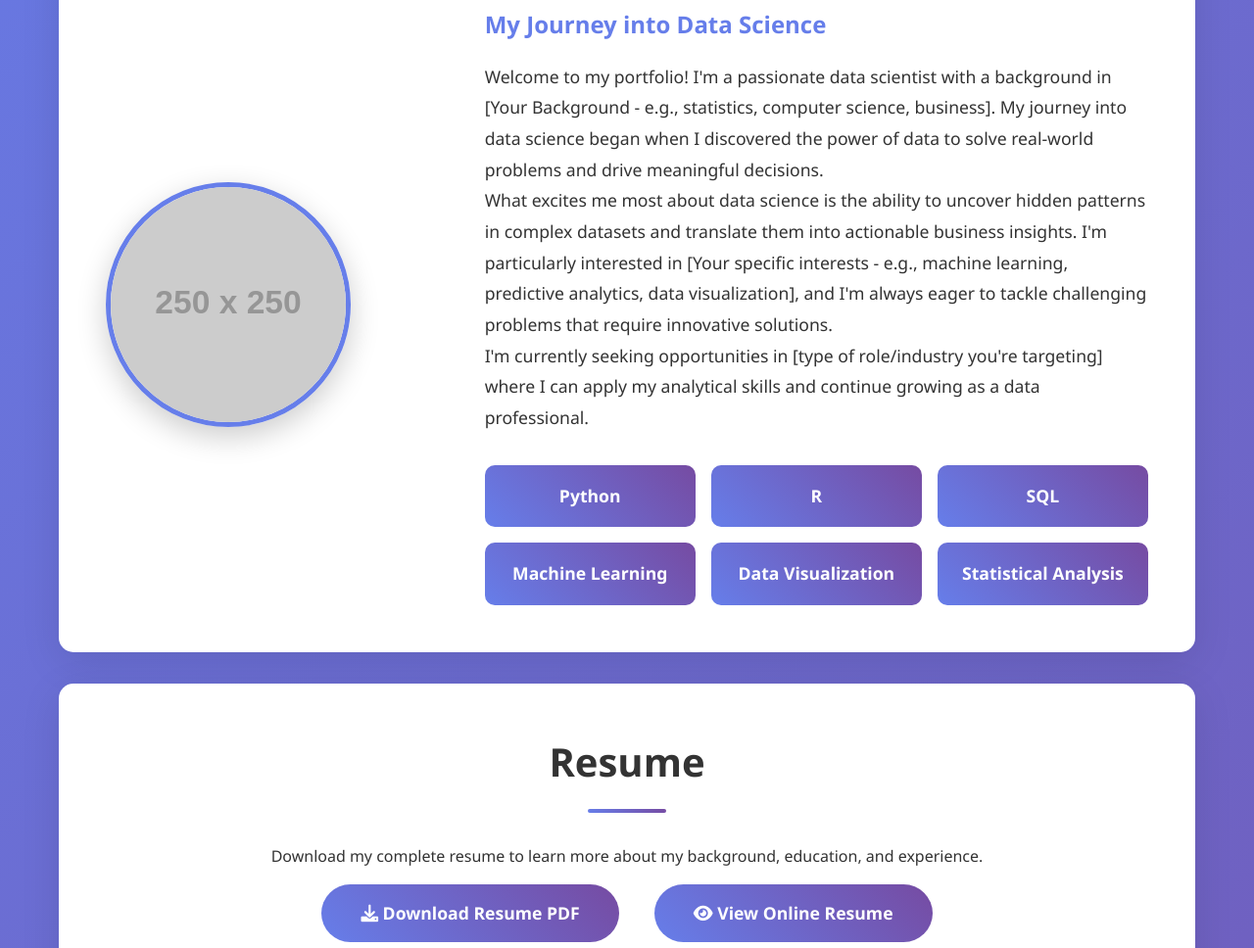
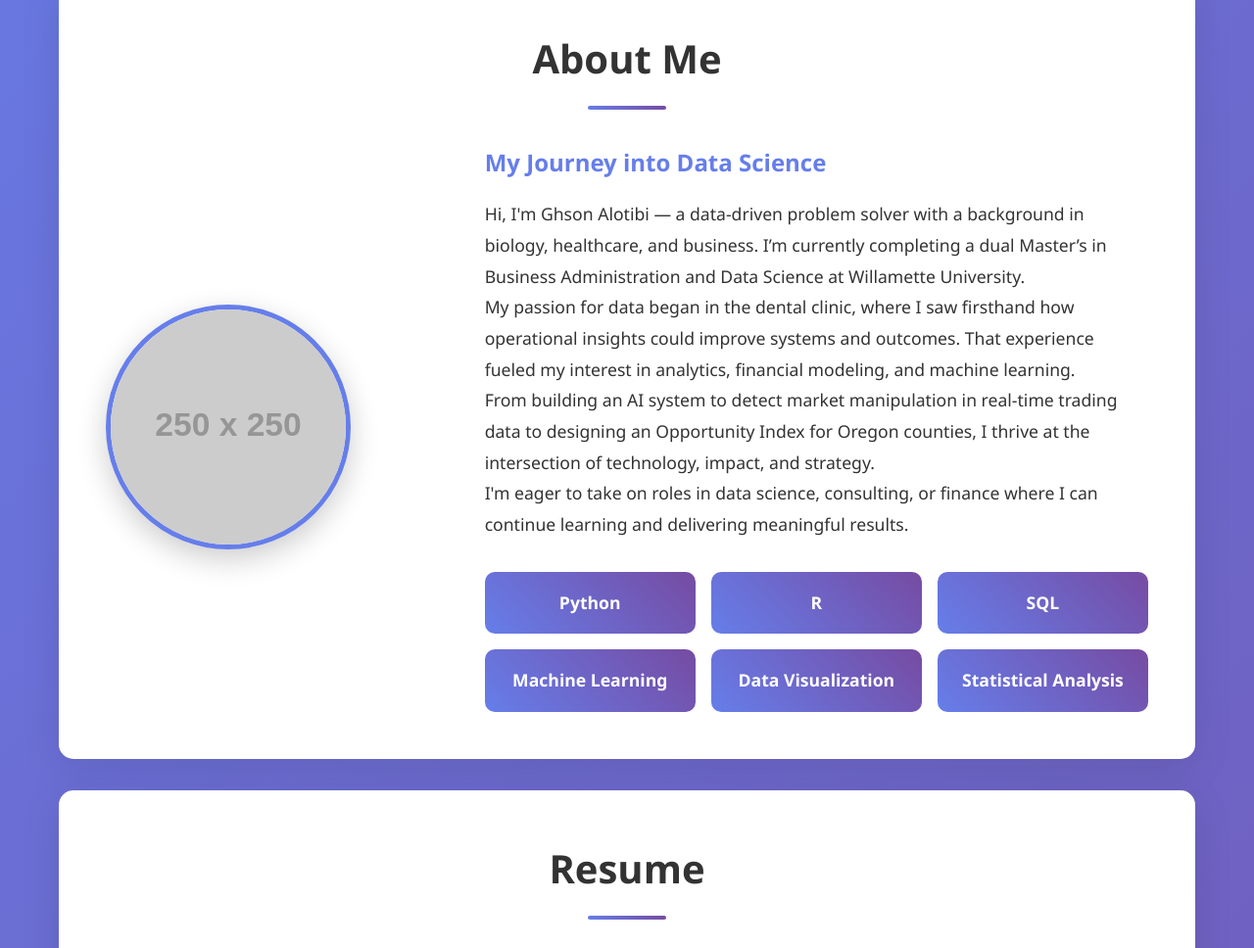
Before and after one commit to GHSONA/Ghson-Portfolio, a plain HTML site: page index.html in a window 1280 px wide. Shown: the part 689-1657 px from the top of the page at 98% size. Drawn offline with Linux system fonts and the light colour scheme; placeholder pictures from the web are drawn by us.

Commit message:
Update index.html

```diff
--- a/index.html
+++ b/index.html
@@ -3,8 +3,11 @@
 <head>
     <meta charset="UTF-8">
     <meta name="viewport" content="width=device-width, initial-scale=1.0">
-    <title>Ghson Alotibi - Portfolio</title>
-    <link href="https://cdnjs.cloudflare.com/ajax/libs/font-awesome/6.0.0/css/all.min.css" rel="stylesheet">
+   <title>Ghson Alotibi - Data Science & Business Portfolio</title>
+...
+<div class="logo">Ghson Alotibi</div>
+<h1>Data Scientist & Business Strategist</h1>
+<p>Blending data, strategy, and innovation to solve real-world problems</p>
     <style>
         * {
             margin: 0;
@@ -391,13 +394,19 @@
                 <div class="about-content">
                     <img src="https://via.placeholder.com/250x250/667eea/ffffff?text=Your+Photo" alt="Ghson Alotibi" class="profile-img">
                     <div class="about-text">
-                        <h3>My Journey into Data Science</h3>
-                        <p>Welcome to my portfolio! I'm a passionate data scientist with a background in [Your Background - e.g., statistics, computer science, business]. My journey into data science began when I discovered the power of data to solve real-world problems and drive meaningful decisions.</p>
-
-                        <p>What excites me most about data science is the ability to uncover hidden patterns in complex datasets and translate them into actionable business insights. I'm particularly interested in [Your specific interests - e.g., machine learning, predictive analytics, data visualization], and I'm always eager to tackle challenging problems that require innovative solutions.</p>
-
-                        <p>I'm currently seeking opportunities in [type of role/industry you're targeting] where I can apply my analytical skills and continue growing as a data professional.</p>
-
+                 <h3>My Journey into Data Science</h3>
+<p>
+Hi, I'm Ghson Alotibi — a data-driven problem solver with a background in biology, healthcare, and business. I’m currently completing a dual Master’s in Business Administration and Data Science at Willamette University.
+</p>
+<p>
+My passion for data began in the dental clinic, where I saw firsthand how operational insights could improve systems and outcomes. That experience fueled my interest in analytics, financial modeling, and machine learning.
+</p>
+<p>
+From building an AI system to detect market manipulation in real-time trading data to designing an Opportunity Index for Oregon counties, I thrive at the intersection of technology, impact, and strategy.
+</p>
+<p>
+I'm eager to take on roles in data science, consulting, or finance where I can continue learning and delivering meaningful results.
+</p>
                         <div class="skills">
                             <div class="skill-item">Python</div>
                             <div class="skill-item">R</div>
```
